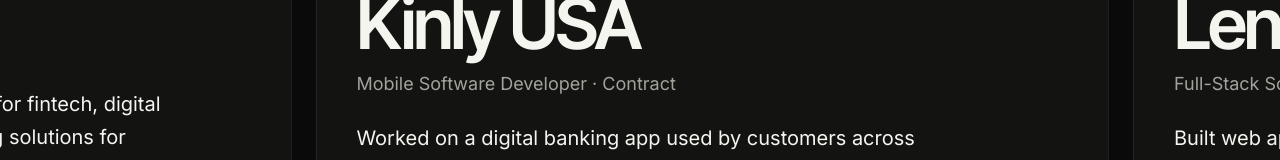
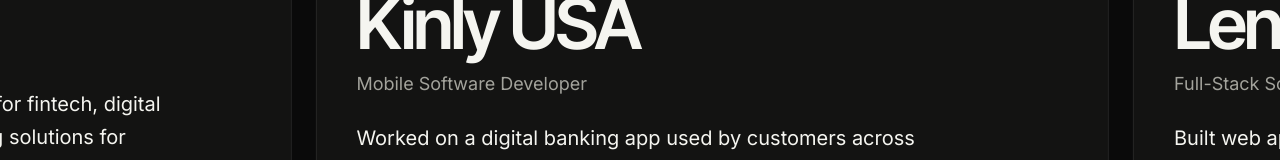
Before and after one commit to tannaye/portfolio-website, a Next.js app: page / in a window 1280 px wide. Shown: the part 9738-9898 px from the top of the page. Built offline with nearby package versions, Linux system fonts and the light colour scheme.

Commit message:
style: format site content with Prettier

```diff
--- a/content/site.ts
+++ b/content/site.ts
@@ -72,7 +72,12 @@
   draft?: boolean;
 };
 
-export type Clip = { title: string; href: string; platform: "YouTube" | "Instagram" | "TikTok"; embedId?: string };
+export type Clip = {
+  title: string;
+  href: string;
+  platform: "YouTube" | "Instagram" | "TikTok";
+  embedId?: string;
+};
 
 /* ------------------------------------------------------------------ */
 /* Photography (credit: Assam Inc. via Pixieset)                       */
@@ -336,13 +341,24 @@
       "Moved slow work onto event-driven queues and integrated third-party payment and banking providers.",
       "Mentored engineers, ran code reviews and supported business-critical systems in production.",
     ],
-    stack: ["Node.js", "TypeScript", "NestJS", "PostgreSQL", "MySQL", "RabbitMQ", "Kafka", "AWS", "Docker"],
+    stack: [
+      "Node.js",
+      "TypeScript",
+      "NestJS",
+      "PostgreSQL",
+      "MySQL",
+      "RabbitMQ",
+      "Kafka",
+      "AWS",
+      "Docker",
+    ],
   },
   {
     company: "Kinly USA",
-    title: "Mobile Software Developer · Contract",
+    title: "Mobile Software Developer",
     period: "Sep 2021 — Feb 2022",
-    summary: "Worked on a digital banking app used by customers across multiple platforms.",
+    summary:
+      "Worked on a digital banking app used by customers across multiple platforms.",
     highlights: [
       "Worked with the backend teams on secure financial workflows and customer-facing features.",
       "Kept the app available and fast through proactive testing, monitoring and fast issue resolution.",
@@ -354,7 +370,8 @@
     company: "Leni Labs",
     title: "Full-Stack Software Developer",
     period: "Aug 2019 — Jan 2021",
-    summary: "Built web applications and backend systems for e-commerce, logistics and education platforms.",
+    summary:
+      "Built web applications and backend systems for e-commerce, logistics and education platforms.",
     highlights: [
       "Designed REST APIs supporting business operations and customer-facing apps.",
       "Built admin dashboards and reporting tools that made operations more efficient and easier to see.",
@@ -517,7 +534,14 @@
       body: "Latency budgets, cost per call, rate limits and graceful degradation are designed in from day one, not bolted on later.",
     },
   ],
-  pipeline: ["Message", "LLM · tool call", "zod · TradingIntent", "Risk Engine · 11 rules", "Queue", "Execution"],
+  pipeline: [
+    "Message",
+    "LLM · tool call",
+    "zod · TradingIntent",
+    "Risk Engine · 11 rules",
+    "Queue",
+    "Execution",
+  ],
   featured: "ai-trading-assistant",
 };
 
@@ -526,12 +550,31 @@
   title: "Tools I reach for.",
   groups: [
     { name: "Languages", items: ["TypeScript", "JavaScript", "Go", "PHP"] },
-    { name: "Backend", items: ["Node.js", "NestJS", "Express", "AdonisJS", "REST", "Microservices"] },
-    { name: "Data", items: ["PostgreSQL", "MySQL", "MongoDB", "Redis", "Firebase"] },
+    {
+      name: "Backend",
+      items: [
+        "Node.js",
+        "NestJS",
+        "Express",
+        "AdonisJS",
+        "REST",
+        "Microservices",
+      ],
+    },
+    {
+      name: "Data",
+      items: ["PostgreSQL", "MySQL", "MongoDB", "Redis", "Firebase"],
+    },
     { name: "Messaging", items: ["RabbitMQ", "Kafka", "BullMQ"] },
-    { name: "Infrastructure", items: ["AWS", "Docker", "Kubernetes", "DigitalOcean", "CI/CD"] },
+    {
+      name: "Infrastructure",
+      items: ["AWS", "Docker", "Kubernetes", "DigitalOcean", "CI/CD"],
+    },
     { name: "Frontend", items: ["React", "React Native", "Next.js", "Redux"] },
-    { name: "AI", items: ["LLMs", "Tool calling", "AI agents", "Structured outputs", "RAG"] },
+    {
+      name: "AI",
+      items: ["LLMs", "Tool calling", "AI agents", "Structured outputs", "RAG"],
+    },
     { name: "Quality", items: ["Jest", "Mocha", "TDD"] },
   ],
 };
@@ -540,12 +583,30 @@
   label: "Leadership",
   title: "Seniority is mostly the invisible work.",
   items: [
-    { title: "Architecture", body: "Designed the microservice and event-driven foundations that fintech products run on." },
-    { title: "Standards", body: "Created the templates and engineering standards teams build from, cutting setup time in half." },
-    { title: "Mentorship", body: "Mentored engineers and ran code reviews focused on correctness and maintainability." },
-    { title: "Technical decisions", body: "Led engineering teams through technical decisions, from database design to deployment." },
-    { title: "Product partnership", body: "Worked closely with product, design and QA to ship business-critical features." },
-    { title: "Production ownership", body: "Stayed on the hook after launch, troubleshooting critical issues and keeping platforms up." },
+    {
+      title: "Architecture",
+      body: "Designed the microservice and event-driven foundations that fintech products run on.",
+    },
+    {
+      title: "Standards",
+      body: "Created the templates and engineering standards teams build from, cutting setup time in half.",
+    },
+    {
+      title: "Mentorship",
+      body: "Mentored engineers and ran code reviews focused on correctness and maintainability.",
+    },
+    {
+      title: "Technical decisions",
+      body: "Led engineering teams through technical decisions, from database design to deployment.",
+    },
+    {
+      title: "Product partnership",
+      body: "Worked closely with product, design and QA to ship business-critical features.",
+    },
+    {
+      title: "Production ownership",
+      body: "Stayed on the hook after launch, troubleshooting critical issues and keeping platforms up.",
+    },
   ],
 };
 
@@ -573,7 +634,10 @@
 
 export const music = {
   label: "Music",
-  title: ["Guitar has nothing to do with software.", "And somehow, it has everything to do with it."],
+  title: [
+    "Guitar has nothing to do with software.",
+    "And somehow, it has everything to do with it.",
+  ],
   body: "Six strings, a lot of patience, and the same loop I know from engineering: practise, listen, fix the part that's off, repeat. It's where I go to think without a screen.",
   photo: photos.guitar,
   wide: photos.couch,
@@ -590,8 +654,18 @@
 export const gallery = {
   label: "Gallery",
   title: "Off the clock, on camera.",
-  photos: [photos.frame, photos.guitar, photos.desk, photos.couch, photos.mic, photos.trio],
-  credit: { name: "Assam Inc.", href: "https://assaminc7072.pixieset.com/fela/" },
+  photos: [
+    photos.frame,
+    photos.guitar,
+    photos.desk,
+    photos.couch,
+    photos.mic,
+    photos.trio,
+  ],
+  credit: {
+    name: "Assam Inc.",
+    href: "https://assaminc7072.pixieset.com/fela/",
+  },
 };
 
 export const contact = {
```
